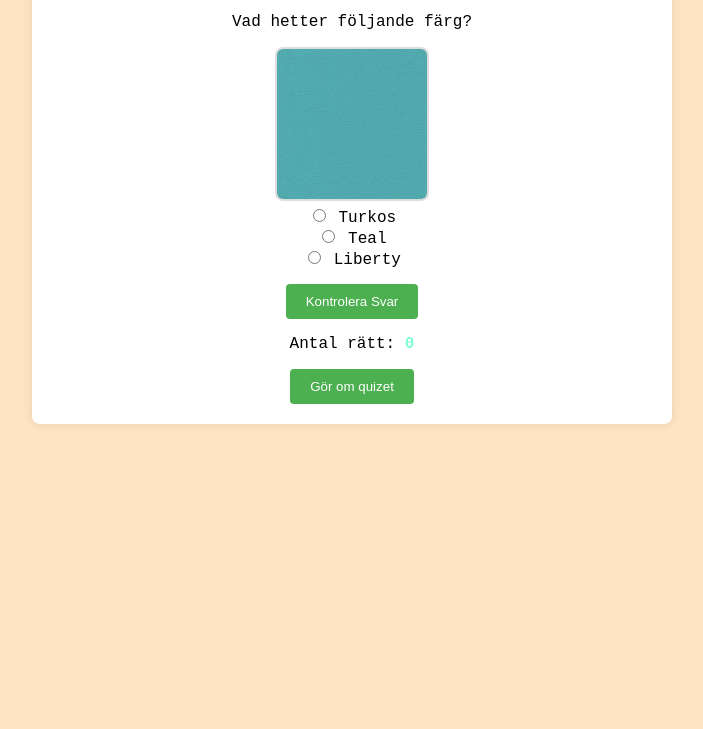
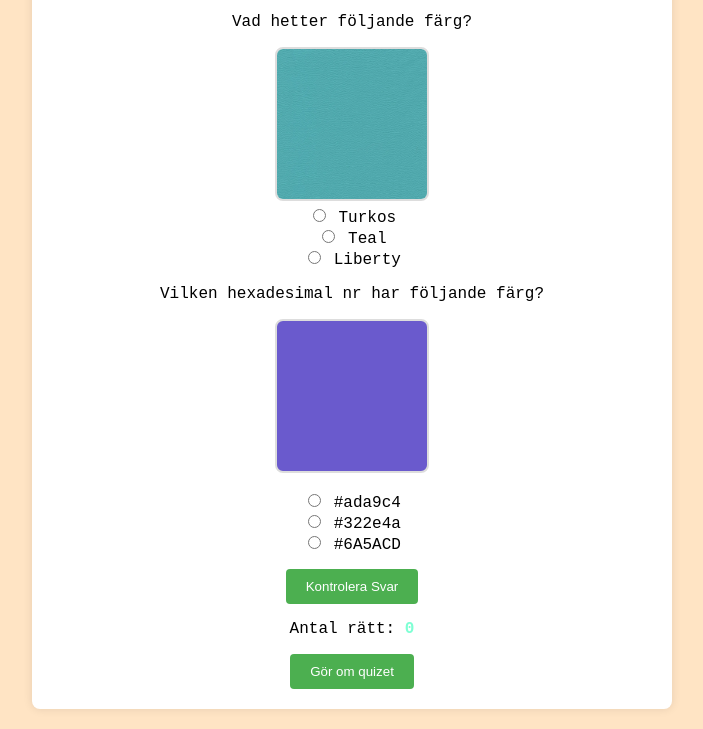
Before and after one commit to GoIdenSection/FregeSport_Ferg, a plain HTML site: page index.html in a window 1280 px wide. Shown: the part 651-1380 px from the top of the page, without its empty margins (288-991 px from the left). Before the commit the page ends 1095 px from the top, so only its background shows below. Drawn offline with Linux system fonts and the light colour scheme.

Commit message:
ny fråga

```diff
--- a/Knapp.js
+++ b/Knapp.js
@@ -27,28 +27,36 @@ function checkAnswers() {
     } else {
         document.querySelector('.question:nth-of-type(3)').style.color = 'red';
     }
+    // chack question 4
+    let q4Answer = document.querySelector('input[name="q4"]:checked');
+    if(q4Answer && q4Answer.value === '#6A5ACD') {
+        score++;
+        document.querySelector('.question:nth-of-type(4)').style.color = '#4CAF50';
+    } else {
+        document.querySelector('.question:nth-of-type(4)').style.color = 'red';
+    }
 
-    // Visa medelande
+    //medelande
     let resultMessage = document.getElementById('resultat');
-    resultMessage.textContent = `Du fick ${score} av 3 rätt.`;
+    resultMessage.textContent = `Du fick ${score} av 4 rätt.`;
     resultMessage.style.display = 'block';
 
-    // Uppdatera poängräkning
     document.getElementById('score').textContent = score;
 }
+//återställer:
 function resetQuiz() {
-    // Återställ knapparna
+    // knapparna
     let radios = document.querySelectorAll('input[type="radio"]');
     radios.forEach(radio => radio.checked = false);
 
-    // Återställ färg på text
+    // färg på text
     let questions = document.querySelectorAll('.question');
     questions.forEach(question => question.style.color = 'black');
 
-    // Återställ påengen
+    // påengen
     document.getElementById('score').textContent = '0';
 
-    // Döljer resultat medelandet
+    // medelandet
     let resultMessage = document.getElementById('resultat');
     resultMessage.textContent = '';
     resultMessage.style.display = 'none';
--- a/index.html
+++ b/index.html
@@ -34,6 +34,16 @@
             <input type="radio" name="q3" value="Teal"> Teal<br>
             <input type="radio" name="q3" value="Liberty"> Liberty<br>
         </div>
+        <div class="question">
+            <p>Vilken hexadesimal nr har följande färg?</p>
+            <div class="center-container">
+                <div id="box"></div>
+            </div>
+            <br>
+            <input type="radio" name="q4" value="#ada9c4"> #ada9c4<br>
+            <input type="radio" name="q4" value="#322e4a"> #322e4a<br>
+            <input type="radio" name="q4" value="#6A5ACD"> #6A5ACD<br>
+        </div>
         <button onclick="checkAnswers()">Kontrolera Svar</button>
         <p id="resultat"></p>
         <p>Antal rätt: <span id="score">0</span></p>
--- a/stylesheet1.css
+++ b/stylesheet1.css
@@ -47,3 +47,16 @@ button:hover {
     border-radius: 8px;
     border: 2px solid #ddd;
 }
+#box {
+    width: 150px;
+    height: 150px;
+    border-radius: 8px;
+    border: 2px solid #ddd;
+    background-color: #6A5ACD;
+}
+.center-container{
+    display: flex;
+    justify-content: center;
+    align-items: center;
+
+}
```
